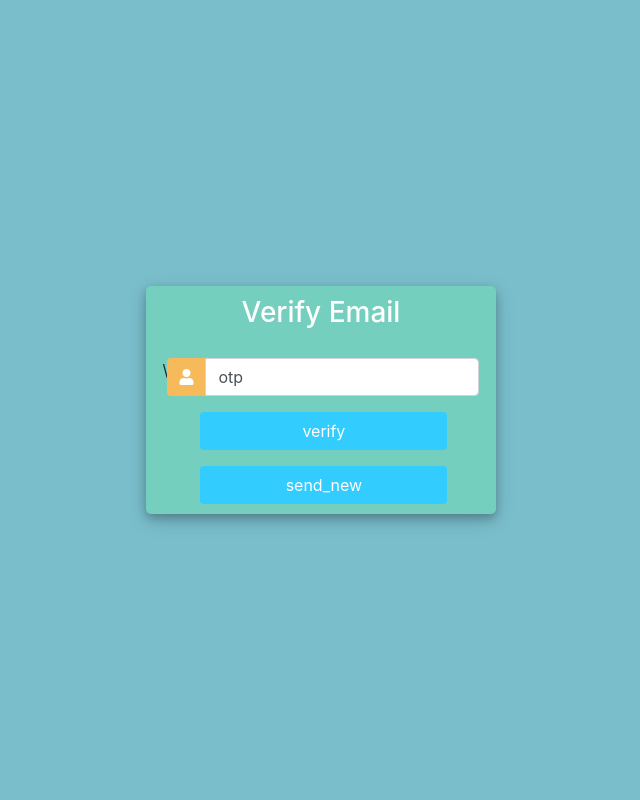
After one commit to karthik-nykinsky/Financial-Services, a Django app: page /verify_email/ in a window 1280 px wide. The commit adds this page. Shown: the whole page, without its empty margins (319-959 px from the left). Run offline with Django 3.2, Linux system fonts and the light colour scheme; the visitor is signed in with stand-in values (Sample User, id 1); some libraries are stand-ins or nearby versions.

Commit message:
email verification and mysql added

```diff
--- /dev/null
+++ b/accounts/database.py
@@ -0,0 +1,5 @@
+NAME = 'fs1'
+USER = 'root'
+PASSWORD = "pass@123"
+HOST = ""
+PORT = ""
--- /dev/null
+++ b/accounts/email_server.py
@@ -0,0 +1,5 @@
+EMAIL_USE_TLS = True
+EMAIL_HOST = 'smtp.gmail.com'
+EMAIL_PORT = 587
+EMAIL_HOST_USER = 'testnykinsky@gmail.com'
+EMAIL_HOST_PASSWORD = 'nykinsky@123'
--- a/accounts/models.py
+++ b/accounts/models.py
@@ -25,6 +25,7 @@ class UserManager(BaseUserManager):
             email=self.normalize_email(email),
             first_name=first_name,
             last_name=last_name,
+            email_verified = False,
         )
 
         user.set_password(password)
@@ -48,6 +49,7 @@ class UserManager(BaseUserManager):
         user.is_client = False
         user.is_partner = False
         user.is_superuser = True
+        user.email_verified = True
         user.save(using=self._db)
         return user
 
@@ -62,6 +64,8 @@ class User(AbstractBaseUser, PermissionsMixin):
     last_name = models.CharField(_('last name'), max_length=150, blank=True)
     is_client = models.BooleanField(default=False)
     is_partner = models.BooleanField(default=False)
+    otp = models.IntegerField(null=True)
+    email_verified = models.BooleanField(default=False)
     is_active = models.BooleanField(
         _('active'),
         default=True,
--- /dev/null
+++ b/accounts/templates/accounts/verify_mail.html
@@ -0,0 +1,109 @@
+<!DOCTYPE html>
+<html>
+
+<head>
+	<title>Verify Mail</title>
+	<link rel="stylesheet" href="https://stackpath.bootstrapcdn.com/bootstrap/4.1.3/css/bootstrap.min.css" integrity="sha384-MCw98/SFnGE8fJT3GXwEOngsV7Zt27NXFoaoApmYm81iuXoPkFOJwJ8ERdknLPMO" crossorigin="anonymous">
+	<script src="https://ajax.googleapis.com/ajax/libs/jquery/3.3.1/jquery.min.js"></script>
+	<link rel="stylesheet" href="https://use.fontawesome.com/releases/v5.6.1/css/all.css" integrity="sha384-gfdkjb5BdAXd+lj+gudLWI+BXq4IuLW5IT+brZEZsLFm++aCMlF1V92rMkPaX4PP" crossorigin="anonymous">
+
+
+	<style>
+		body,
+		html {
+			margin: 0;
+			padding: 0;
+			height: 100%;
+			background: #7abecc !important;
+		}
+		.user_card {
+			width: 350px;
+			margin-top: auto;
+			margin-bottom: auto;
+			background: #74cfbf;
+			position: relative;
+			display: flex;
+			justify-content: center;
+			flex-direction: column;
+			padding: 10px;
+			box-shadow: 0 4px 8px 0 rgba(0, 0, 0, 0.2), 0 6px 20px 0 rgba(0, 0, 0, 0.19);
+			-webkit-box-shadow: 0 4px 8px 0 rgba(0, 0, 0, 0.2), 0 6px 20px 0 rgba(0, 0, 0, 0.19);
+			-moz-box-shadow: 0 4px 8px 0 rgba(0, 0, 0, 0.2), 0 6px 20px 0 rgba(0, 0, 0, 0.19);
+			border-radius: 5px;
+
+		}
+
+		.form_container {
+			margin-top: 20px;
+		}
+
+		#form-title{
+			color: #fff;
+
+		}
+
+		.login_btn {
+			width: 100%;
+			background: #33ccff !important;
+			color: white !important;
+		}
+		.login_btn:focus {
+			box-shadow: none !important;
+			outline: 0px !important;
+		}
+		.login_container {
+			padding: 0 2rem;
+		}
+		.input-group-text {
+			background: #f7ba5b !important;
+			color: white !important;
+			border: 0 !important;
+			border-radius: 0.25rem 0 0 0.25rem !important;
+		}
+		.input_user,
+		.input_pass:focus {
+			box-shadow: none !important;
+			outline: 0px !important;
+		}
+
+		#messages{
+			background-color: grey;
+			color: #fff;
+			padding: 10px;
+			margin-top: 10px;
+		}
+	</style>
+
+</head>
+<body>
+	<div class="container h-100">
+		<div class="d-flex justify-content-center h-100">
+			<div class="user_card">
+				<div class="d-flex justify-content-center">
+
+
+					<h3 id="form-title">Verify Email</h3>
+				</div>
+				<div class="d-flex justify-content-center form_container">\
+					<form method="POST">
+						{% csrf_token %}
+						<div class="input-group mb-3">
+							<div class="input-group-append">
+								<span class="input-group-text"><i class="fas fa-user"></i></span>
+							</div>
+							<input type="text" value = 'otp' name="otp" placeholder="Otp..." class="form-control">
+                        </div>
+							<div class="d-flex justify-content-center mt-3 login_container">
+				 				<input class="btn login_btn" type="submit" value="verify" name = "verify">
+				   			</div>
+                            <div class="d-flex justify-content-center mt-3 login_container">
+				 				<input class="btn login_btn" type="submit" name = "send_new" value = "send_new">
+				   			</div>
+					</form>
+				</div>
+			</div>
+		</div>
+	</div>
+</body>
+
+</html>
--- a/accounts/urls.py
+++ b/accounts/urls.py
@@ -21,6 +21,7 @@ urlpatterns = [
     path('partner/review_order/<str:pk>/', views.deliverProduct, name='deliver-product'),
     path('manager/assign_partner/<str:pk>/', views.AssignPartner, name='Assign-Partner'),
     path('manager/', views.manager, name='manager'),
+    path('verify_email/', views.verify_email, name= 'verify_email'),
 ]
 
 if settings.DEBUG:
--- a/accounts/views.py
+++ b/accounts/views.py
@@ -9,38 +9,54 @@ from .decorators import *
 from .forms import *
 from .models import *
 
+from django.core.mail import send_mail
+import random
+from WebApplication import settings
+import time
+
 # Create your views here.
 @unauthenticated_user
 def home(request):
 	return render(request, 'accounts/home.html')
 
 class ClientSignUpView(CreateView):
-    model = User
-    form_class = ClientSignUpForm
-    template_name = 'accounts/register.html'
+	model = User
+	form_class = ClientSignUpForm
+	template_name = 'accounts/register.html'
 
-    def get_context_data(self, **kwargs):
-        kwargs['user_type'] = 'client'
-        return super().get_context_data(**kwargs)
+	def get_context_data(self, **kwargs):
+		kwargs['user_type'] = 'client'
+		return super().get_context_data(**kwargs)
 
-    def form_valid(self, form):
-        user = form.save()
-        login(self.request, user)
-        return redirect('client-login')
+	def form_valid(self, form):
+		user = form.save()
+		user.otp = random.randint(1000000, 9999999)
+		user.save()
+		sub = "Nykinsky One Time Password"
+		message = "Hello" + user.first_name + "\n" + "Your OTP is " + str(user.otp)
+		send_mail(sub, message, settings.EMAIL_HOST_USER, [user.email])
+		login(self.request, user)
+		return redirect('verify_email')
+
 
 class PartnerSignUpView(CreateView):
-    model = User
-    form_class = PartnerSignUpForm
-    template_name = 'accounts/register.html'
+	model = User
+	form_class = PartnerSignUpForm
+	template_name = 'accounts/register.html'
 
-    def get_context_data(self, **kwargs):
-        kwargs['user_type'] = 'partner'
-        return super().get_context_data(**kwargs)
+	def get_context_data(self, **kwargs):
+		kwargs['user_type'] = 'partner'
+		return super().get_context_data(**kwargs)
 
-    def form_valid(self, form):
-        user = form.save()
-        login(self.request, user)
-        return redirect('partner-login')
+	def form_valid(self, form):
+		user = form.save()
+		user.otp = random.randint(1000000, 9999999)
+		user.save()
+		sub = "Nykinsky One Time Password"
+		message = "Hello" + user.first_name + "\n" + "Your OTP is " + str(user.otp)
+		send_mail(sub, message, settings.EMAIL_HOST_USER, [user.email])
+		login(self.request, user)
+		return redirect('verify_email')
 
 @unauthenticated_user
 def ClientloginPage(request):
@@ -51,7 +67,15 @@ def ClientloginPage(request):
 		print(user)
 		if user is not None and user.is_client:
 			login(request, user)
-			return redirect('client')
+			if user.email_verified:
+				return redirect('client')
+			else:
+				user.otp = random.randint(1000000, 9999999)
+				user.save()
+				sub = "Nykinsky One Time Password"
+				message = "Hello" + user.first_name + "\n" + "Your OTP is " + str(user.otp)
+				send_mail(sub, message, settings.EMAIL_HOST_USER, [user.email])
+				return redirect('verify_email')
 		else:
 			messages.info(request, 'Email-id or Password Incorrect')
 	return render(request, 'accounts/login.html', {'user_type':'client'})
@@ -65,7 +89,15 @@ def PartnerloginPage(request):
 		print(user)
 		if user is not None and user.is_partner:
 			login(request, user)
-			return redirect('partner')
+			if user.email_verified:
+				return redirect('partner')
+			else:
+				user.otp = random.randint(1000000, 9999999)
+				user.save()
+				sub = "Nykinsky One Time Password"
+				message = "Hello" + user.first_name + "\n" + "Your OTP is " + str(user.otp)
+				send_mail(sub, message, settings.EMAIL_HOST_USER, [user.email])
+				return redirect('verify_email')
 		else:
 			messages.info(request, 'Email-id or Password Incorrect')
 	return render(request, 'accounts/login.html', {'user_type':'partner'})
@@ -81,9 +113,9 @@ def PartnerlogoutPage(request):
 @partner_required
 def partner(request):
 	partner = Partner.objects.get(user = request.user)
-	sqlcommand1 = 'SELECT * from accounts_order where accounts_order.id IN ( Select order_id from accounts_manage where id NOT IN ( SELECT accounts_manage.id as oid from accounts_manage,accounts_product where oid=accounts_product.managed_id ) AND partner_id = %s)'
+	sqlcommand1 = 'SELECT * from accounts_order where accounts_order.id IN ( Select order_id from accounts_manage where id NOT IN ( SELECT accounts_manage.id from accounts_manage,accounts_product where accounts_manage.id=accounts_product.managed_id ) AND partner_id = %s)'
 	todo = Order.objects.raw(sqlcommand1,[partner.pk])
-	sqlcommand2 = 'SELECT * from accounts_order where accounts_order.id IN ( Select order_id from accounts_manage where id IN ( SELECT accounts_manage.id as oid from accounts_manage,accounts_product where oid=accounts_product.managed_id ) AND partner_id = %s)'
+	sqlcommand2 = 'SELECT * from accounts_order where accounts_order.id IN ( Select order_id from accounts_manage where id IN ( SELECT accounts_manage.id from accounts_manage,accounts_product where accounts_manage.id=accounts_product.managed_id ) AND partner_id = %s)'
 	done = Order.objects.raw(sqlcommand2,[partner.pk])
 	context = {'partner':partner, 'todo': todo, 'done':done, 'todo_no':len(todo), 'done_no':len(done)}
 	return render(request, 'accounts/partner.html', context)
@@ -92,7 +124,7 @@ def partner(request):
 def client(request):
 	client = Client.objects.get(user = request.user)
 	my_orders = Order.objects.filter(client = client)
-	sqlcommand2 = 'SELECT * from accounts_order where accounts_order.id IN ( Select order_id from accounts_manage where id IN ( SELECT accounts_manage.id as oid from accounts_manage,accounts_product where oid=accounts_product.managed_id )) AND client_id = %s'
+	sqlcommand2 = 'SELECT * from accounts_order where accounts_order.id IN ( Select order_id from accounts_manage where id IN ( SELECT accounts_manage.id from accounts_manage,accounts_product where accounts_manage.id=accounts_product.managed_id )) AND client_id = %s'
 	done = Order.objects.raw(sqlcommand2,[client.pk])
 	context = {'client':client, 'orders': my_orders, 'done':done}
 	return render(request, 'accounts/client.html', context)
@@ -102,15 +134,12 @@ def createOrder(request):
 	form = CreateOrderForm()
 	context = {'form':form}
 	client = Client.objects.get(user = request.user)
-
 	if request.method == 'POST':
-
 		form = CreateOrderForm(request.POST, request.FILES)
 		if form.is_valid():
 			order = form.save(commit=False)
 			order.client = client
 			order.save()
-
 			messages.success(request, "Order placed successfully for " + client.user.get_full_name())
 		return redirect('client')
 
@@ -169,16 +198,19 @@ def manager(request):
 def AssignPartner(request,pk):
 	if request.user is not None and request.user.is_staff:
 		order = Order.objects.get(id = pk)
-		#service = order.service_req
-		#partner = Partner.objects.get(services_provided = service)
+		service = order.service_req
+		filtered_partners = Partner.objects.filter(services_provided__in=[service.id])
 		form = PartnerSelectForm()
-		context = {'form':form, 'order':order,}
+		context = {'form':form,'filtered_partners':filtered_partners, 'order':order,}
 
 		if request.method == 'POST':
-
+			# print(request.POST['desired_partner'])
 			form = PartnerSelectForm(request.POST)
 			if form.is_valid():
+
+				desired_partner = Partner.objects.get(pk = request.POST['desired_partner'])
 				manage = form.save(commit=False)
+				manage.partner = desired_partner
 				manage.order = order
 				manage.save()
 
@@ -188,3 +220,33 @@ def AssignPartner(request,pk):
 		return render(request, 'accounts/assign-partner.html', context)
 	else:
 		return HttpResponse("<h3>Permission Denied</h3>")
+
+@mailnotverified
+def verify_email(request):
+	user = request.user
+	start = int(round(time.time()))
+	if request.POST.get('send_new'):
+		sub = "Nykinsky One Time Password"
+		message = "Hello" + user.first_name + "\n" + "Your OTP is " + str(user.otp)
+		send_mail(sub, message, settings.EMAIL_HOST_USER, [user.email])
+		form = VerifyMailForm()
+		return render(request, 'accounts/verify_mail.html', {'form':form})
+	elif request.POST.get('verify'):
+		if int(round(time.time())) - start <= 360:
+			otp = int(request.POST.get('otp'))
+			print(str(otp), str(user.otp))
+			if otp == user.otp:
+				user.email_verified = True
+				user.save()
+				if user.is_client:
+					return redirect('client')
+				else:
+					return redirect('partner')
+			else:
+				logout(request)
+				return render(request, 'accounts/wrong_otp.html')
+		else:
+			logout(request)
+			return render(request, 'account/time_out.html')
+	else:
+		return render(request, 'accounts/verify_mail.html')
--- /dev/null
+++ b/requirements.txt
@@ -0,0 +1,5 @@
+asgiref==3.2.7
+Django==3.0.6
+psycopg2==2.8.5
+pytz==2020.1
+sqlparse==0.3.1
```
Also changed, not shown: WebApplication/settings.py (+18 -3 lines), accounts/decorators.py (+16 -2 lines), accounts/forms.py (+40 -2 lines), accounts/templates/accounts/assign-partner.html (+12 -2 lines), accounts/templates/accounts/register.html (+18 -2 lines), accounts/templates/accounts/time_out.html (added, +93 -0 lines), accounts/templates/accounts/wrong_otp.html (added, +93 -0 lines), README.md (added), accounts/migrations/0006_auto_20200702_1720.py (added).
